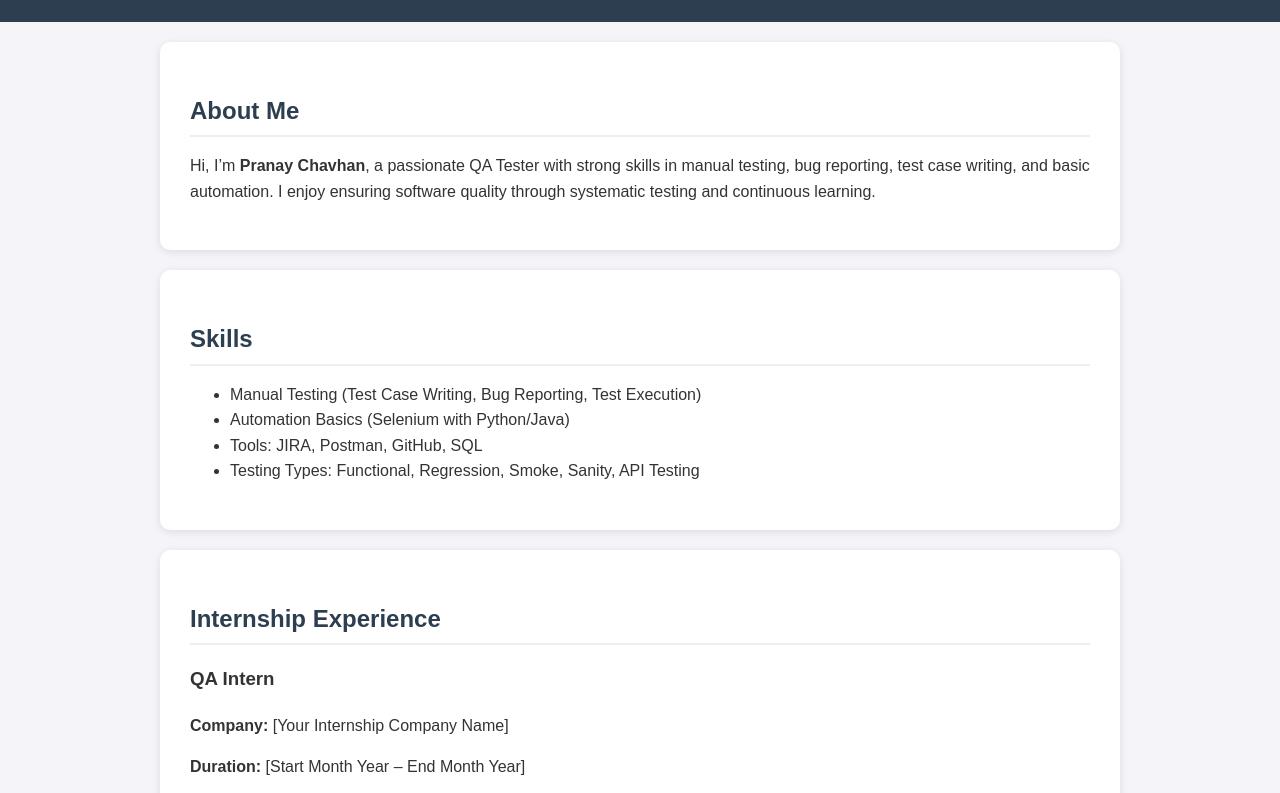
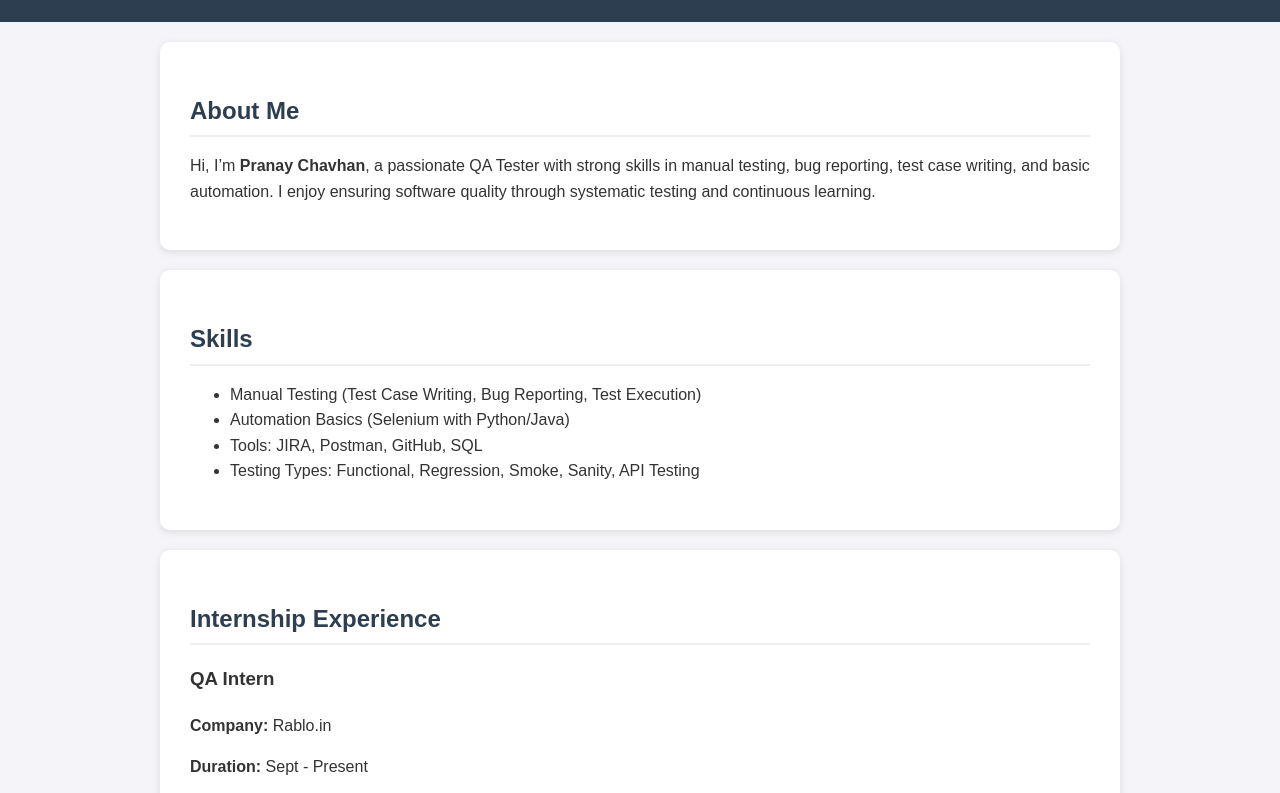
Before and after one commit to pranaychavhan25/QA-Portfolio, a plain HTML site: page index.html in a window 1280 px wide. Shown: the part 123-916 px from the top of the page. Drawn offline with Linux system fonts and the light colour scheme.

Commit message:
Update index.html

```diff
--- a/index.html
+++ b/index.html
@@ -41,8 +41,8 @@
 
   <div class="internship">
     <h3>QA Intern</h3>
-    <p><strong>Company:</strong> [Your Internship Company Name]</p>
-    <p><strong>Duration:</strong> [Start Month Year – End Month Year]</p>
+    <p><strong>Company:</strong> Rablo.in </p>
+    <p><strong>Duration:</strong> Sept - Present</p>
     <ul>
       <li>Assisted in manual testing of web applications and software modules.</li>
       <li>Designed and executed test cases for functional and regression testing.</li>
```
